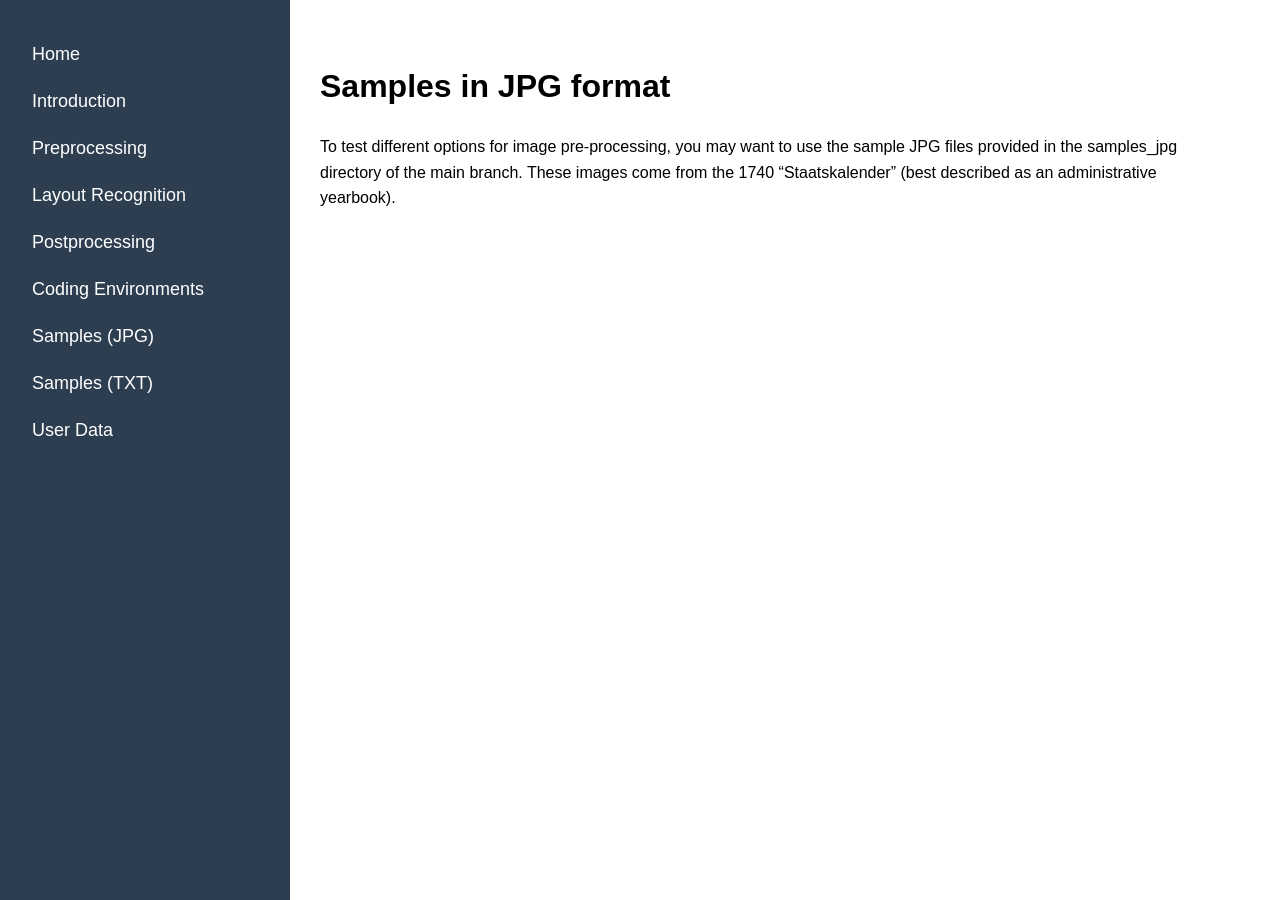
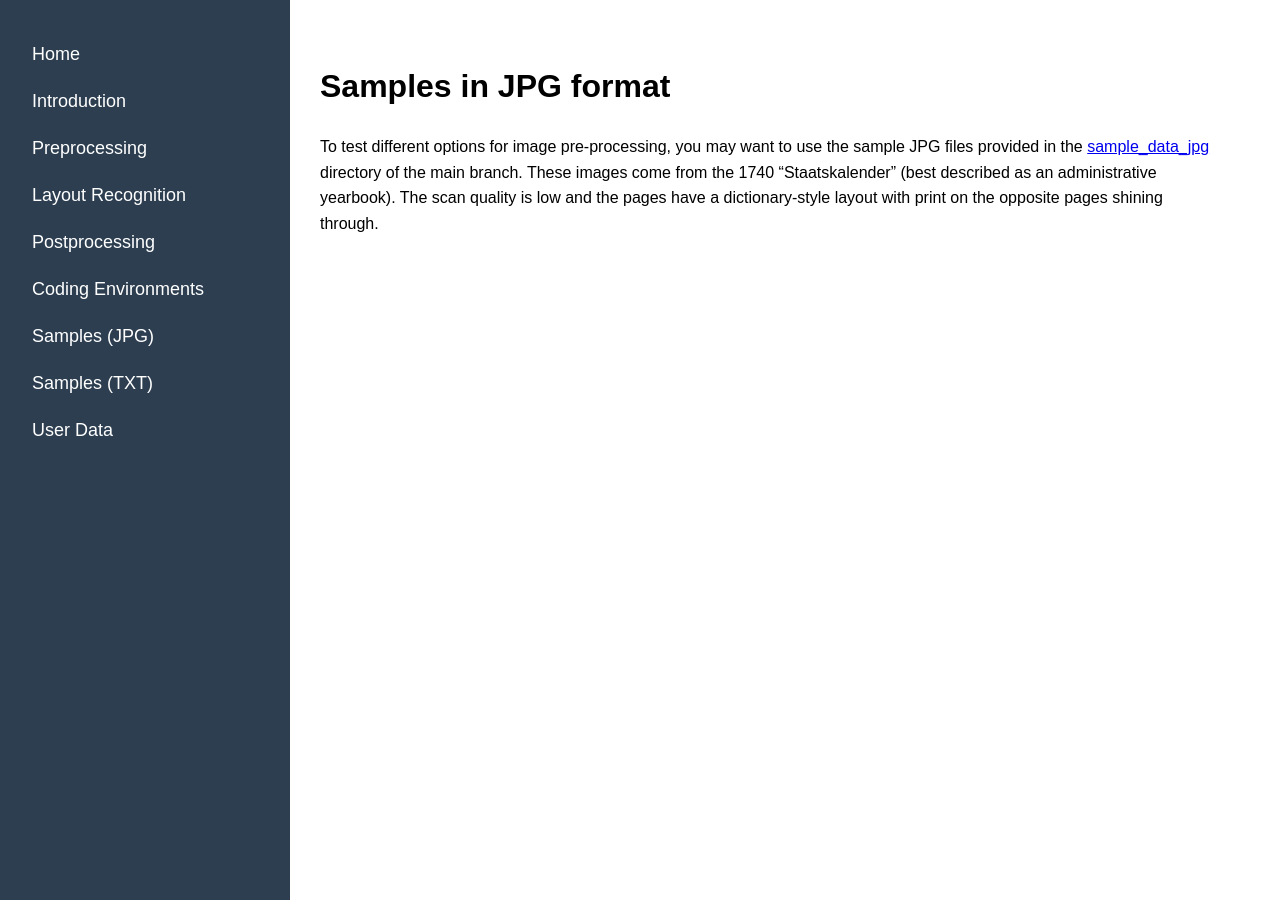
Before and after one commit to stwagner07/atr-historical-research, a Jekyll site: the page built from docs/samplesjpg.md, in a window 1280 px wide. Built offline with Jekyll 4.4.1, drawn with Linux system fonts in a browser that asks for light colours.

Commit message:
link added

```diff
--- a/docs/samplesjpg.md
+++ b/docs/samplesjpg.md
@@ -6,4 +6,4 @@ permalink: /docs/samplesjpg
 
 # Samples in JPG format
 
-To test different options for image pre-processing, you may want to use the sample JPG files provided in the samples_jpg directory of the main branch. These images come from the 1740 "Staatskalender" (best described as an administrative yearbook).
+To test different options for image pre-processing, you may want to use the sample JPG files provided in the [sample_data_jpg](https://github.com/MonikaBarget/atr-historical-research/tree/main/sample_data_jpg) directory of the main branch. These images come from the 1740 "Staatskalender" (best described as an administrative yearbook). The scan quality is low and the pages have a dictionary-style layout with print on the opposite pages shining through.
```
